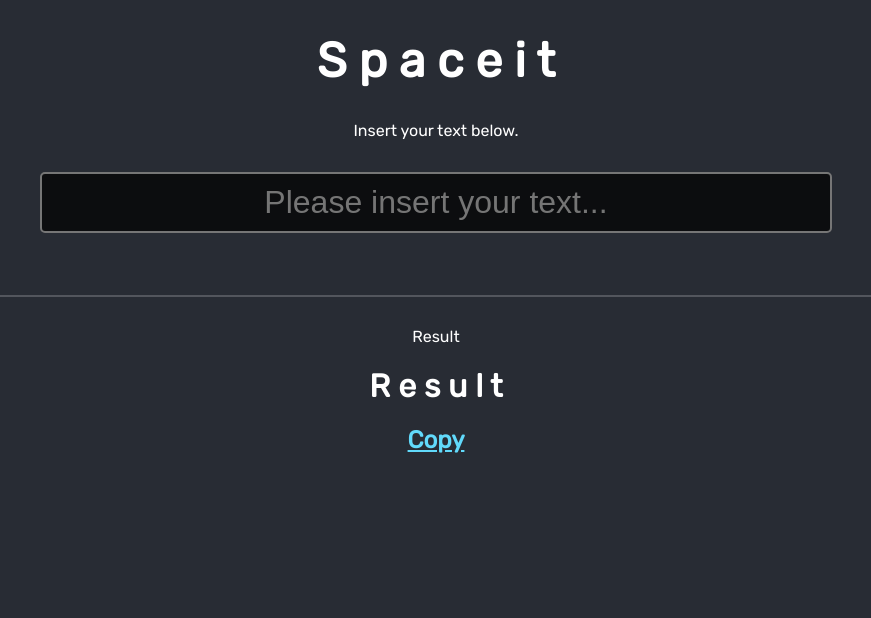
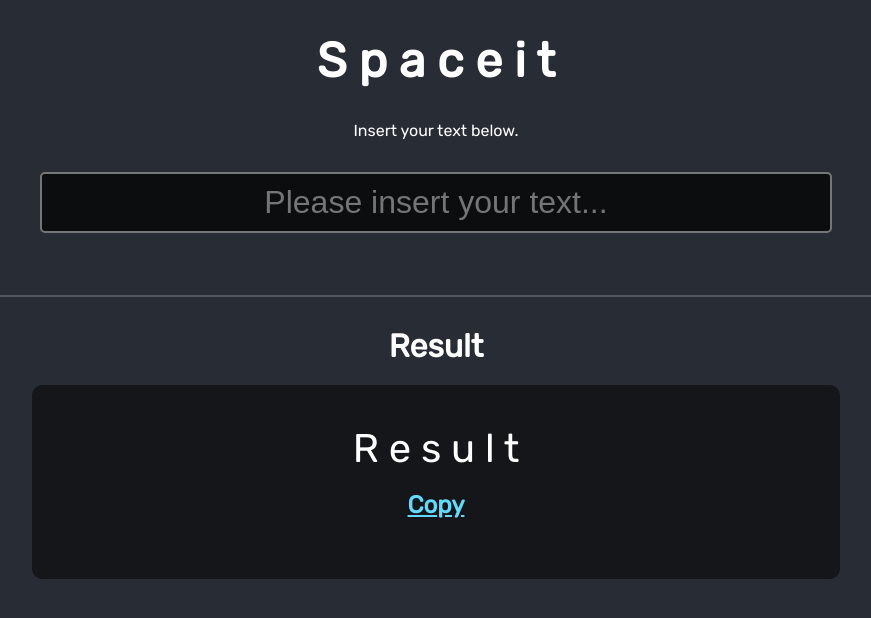
Before and after one commit to wiput1999/space-it, a React (Create React App) app: page / in a window 1280 px wide. Shown: the top 618 px of the page, without its empty margins (204-1075 px from the left). Built offline with nearby package versions, Linux system fonts and the light colour scheme.

Commit message:
Make it more pretty

```diff
--- a/package.json
+++ b/package.json
@@ -8,6 +8,7 @@
     "@types/react": "16.8.24",
     "@types/react-dom": "16.8.5",
     "copy-to-clipboard": "^3.2.0",
+    "prettier": "^1.18.2",
     "react": "^16.8.6",
     "react-dom": "^16.8.6",
     "react-scripts": "3.0.1",
--- a/src/App.css
+++ b/src/App.css
@@ -44,3 +44,23 @@ input:focus {
   border-bottom: 2px solid rgba(255, 255, 255, 0.2);
   margin: 30px 0px;
 }
+
+.result-block{
+  padding: 40px 20px;
+  background: rgba(0, 0, 0, 0.5);
+  width: 60%;
+  max-width: 100%;
+  margin: auto;
+  border-radius: 10px;
+}
+
+.result-heading{
+  font-size: 2em;
+  margin-bottom: 20px;
+  font-weight: bold;
+}
+
+.result{
+  font-size: 2.5em;
+  font-weight: 300;
+}
--- a/src/App.tsx
+++ b/src/App.tsx
@@ -37,10 +37,11 @@ const App: React.FC = () => {
           onChange={e => handleChange(e.target.value)}
         />
       </div>
-      <div className="hr-line"></div>
-      <div className="row">Result</div>
+      <div className="hr-line" />
+      <div className="row result-heading">Result</div>
+      <div className="result-block">
         <div className="row">
-        <h1>{text}</h1>
+          <span className="result">{text}</span>
           {copyStatus ? (
             <h2 className="link-disabled">Copied!</h2>
           ) : (
@@ -50,6 +51,7 @@ const App: React.FC = () => {
           )}
         </div>
       </div>
+    </div>
   )
 }
 
--- a/src/spacer.ts
+++ b/src/spacer.ts
@@ -13,7 +13,7 @@ function isThaiVowels(char: string): boolean {
     'ุ',
     'ู',
     '์',
-    'ํ',
+    'ํ'
   ]
 
   if (vowels.includes(char)) {
```
Also changed, not shown: 1 other file (tests, documents, lock files or other folders). Lines whose indentation alone changed are shown as unchanged.
